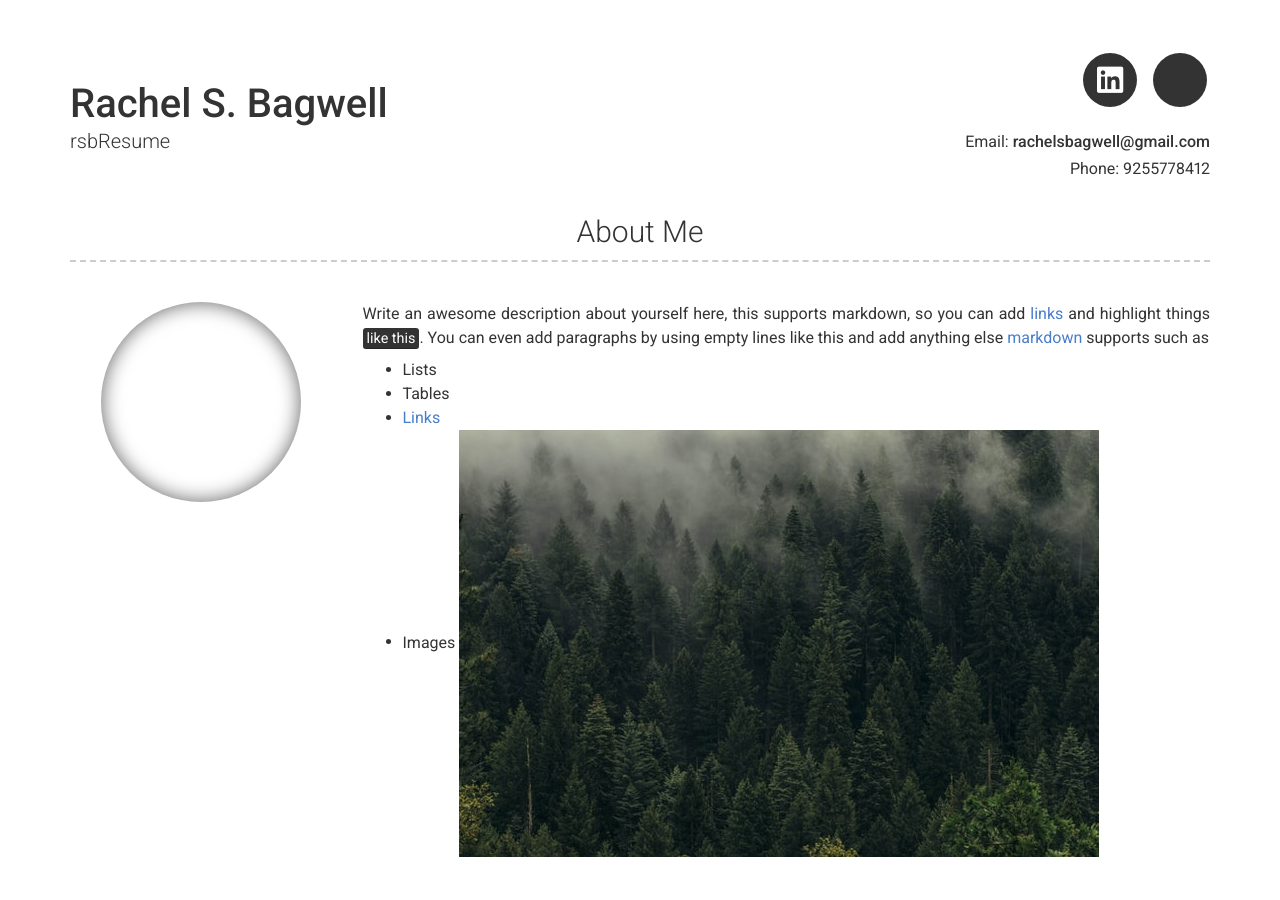
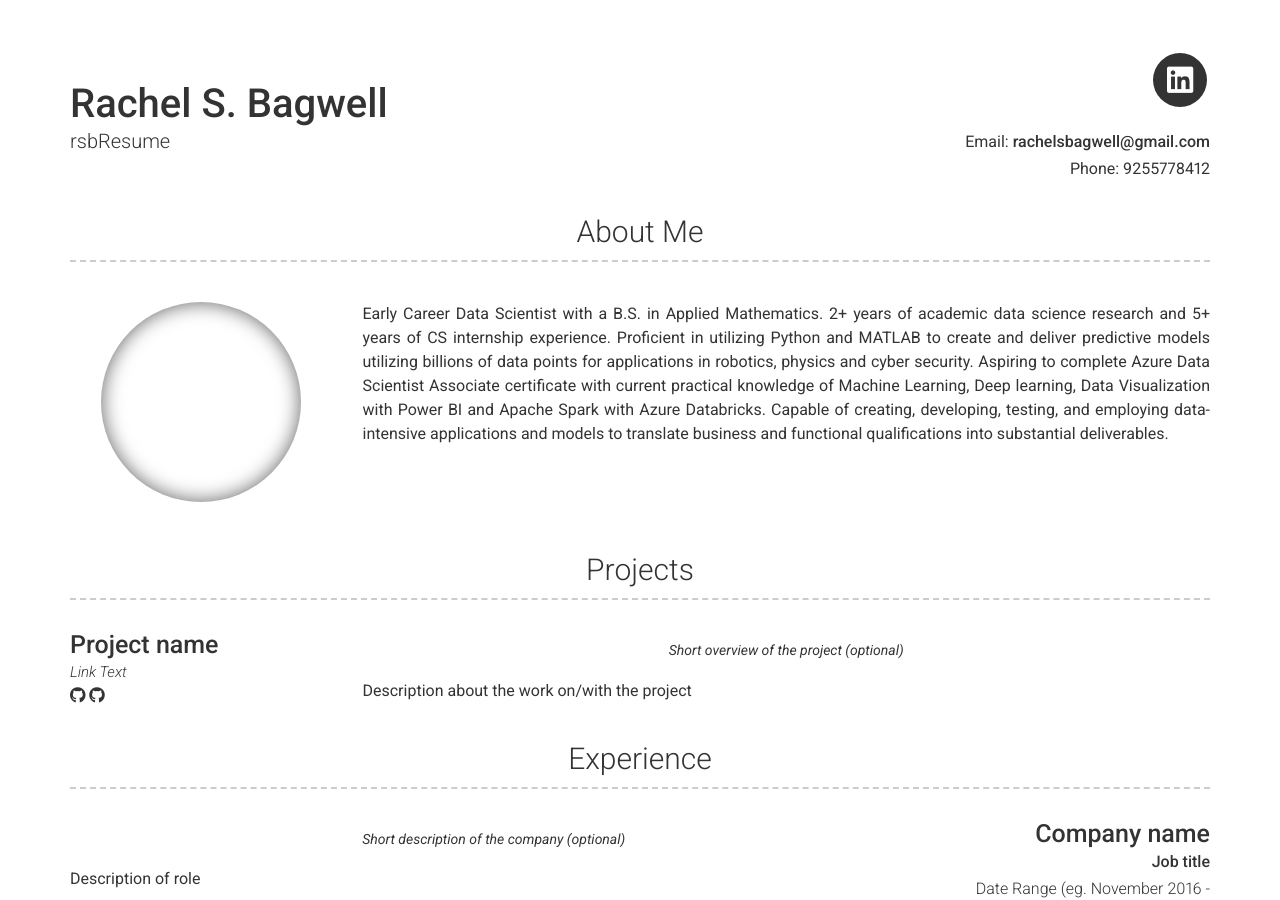
Before and after one commit to rachelsierra/rsbResume, a Jekyll site: the page built from index.md, in a window 1280 px wide and 900 px high. Built offline with Jekyll 4.4.1, drawn with Linux system fonts in a browser that asks for light colours; nearby versions of some CDN libraries.

Commit message:
Update _config.yml

```diff
--- a/_config.yml
+++ b/_config.yml
@@ -35,10 +35,10 @@ linkedin_username: rachel-bagwell
 #orcid_username: 0000-0000-0000-0000
 
 # Additional icon links
-additional_links:
-- title: Link name
-  icon: Font Awesome brand icon name (eg. fab fa-twitter) (https://fontawesome.com/icons?d=gallery&s=brands&m=free)
-  url: Link url (eg. https://google.com)
+#additional_links:
+#- title: Link name
+#  icon: Font Awesome brand icon name (eg. fab fa-twitter) (https://fontawesome.com/icons?d=gallery&s=brands&m=free)
+#  url: Link url (eg. https://google.com)
 # - title: another link
 #   icon: font awesome brand icon name (eg. fab fa-twitter) (https://fontawesome.com/icons?d=gallery&s=brands&m=free)
 #   url: Link url (eg. https://google.com)
@@ -53,12 +53,11 @@ additional_links:
 # about_title: About Me (Use this to override about section title)
 about_profile_image: Directory of profile image (eg. images/profile.jpg)
 about_content: | # this will include new lines to allow paragraphs
-  Write an awesome description about yourself here, this supports markdown, so you can add [links](http://foobar.com) and highlight things <mark>like this</mark>.
-  You can even add paragraphs by using empty lines like this and add anything else [markdown](https://www.markdownguide.org/getting-started#what-is-markdown) supports such as
-    - Lists
-    - Tables
-    - <a href="google.com">Links</a>
-    - Images ![alt text](/images/landscape-trees.jpg "Trees")
+  Early Career Data Scientist with a B.S. in Applied Mathematics.  2+ years of academic data science research and  5+ years of CS internship experience.  Proficient in utilizing Python and  MATLAB to create and deliver predictive models utilizing billions of data points for applications in robotics, physics and cyber security. Aspiring to complete Azure Data Scientist Associate certificate with current practical knowledge of Machine Learning, Deep learning,  Data Visualization with Power BI and Apache Spark with Azure Databricks. Capable of creating, developing, testing, and employing data-intensive applications and models to translate business and functional qualifications into substantial deliverables.
+#    - Lists
+#    - Tables
+#    - <a href="google.com">Links</a>
+#    - Images ![alt text](/images/landscape-trees.jpg "Trees")
 content:
   - title: Projects # Title for the section
     layout: list # Type of content section (list/text)
```
